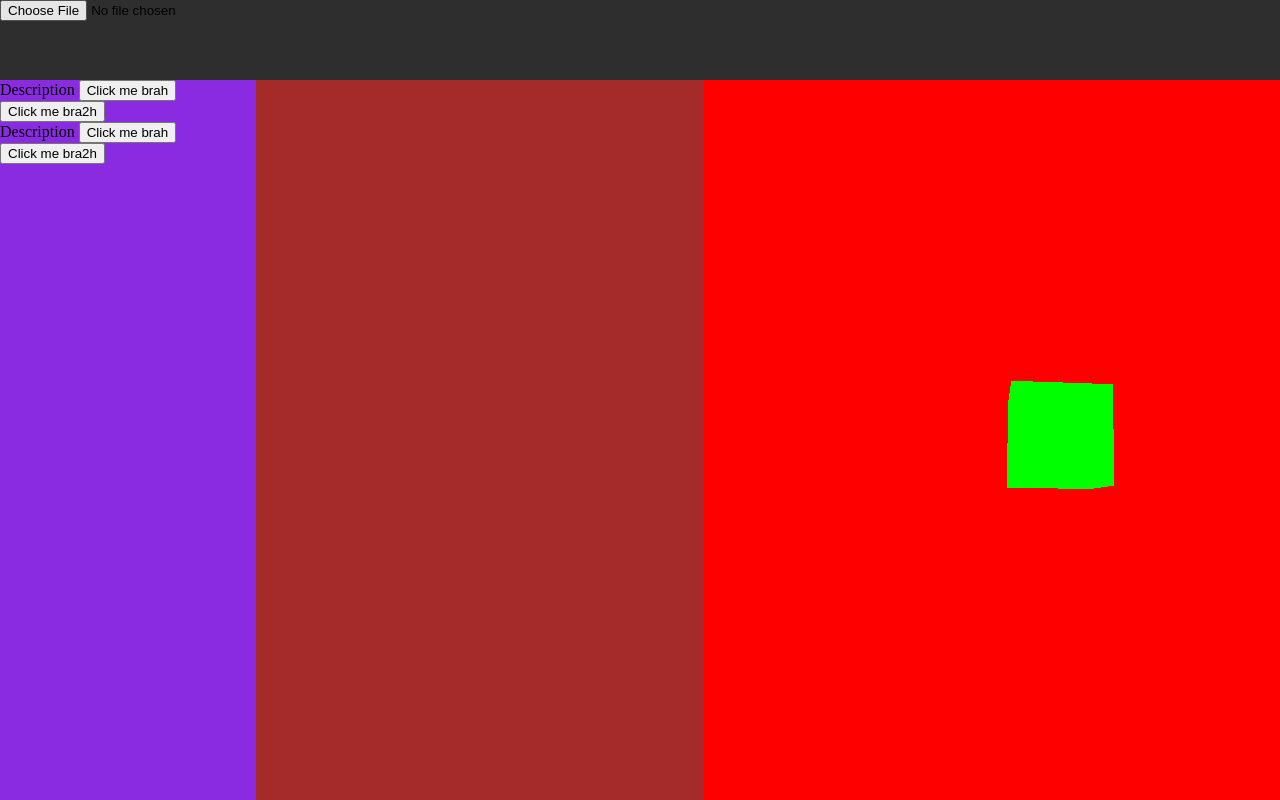
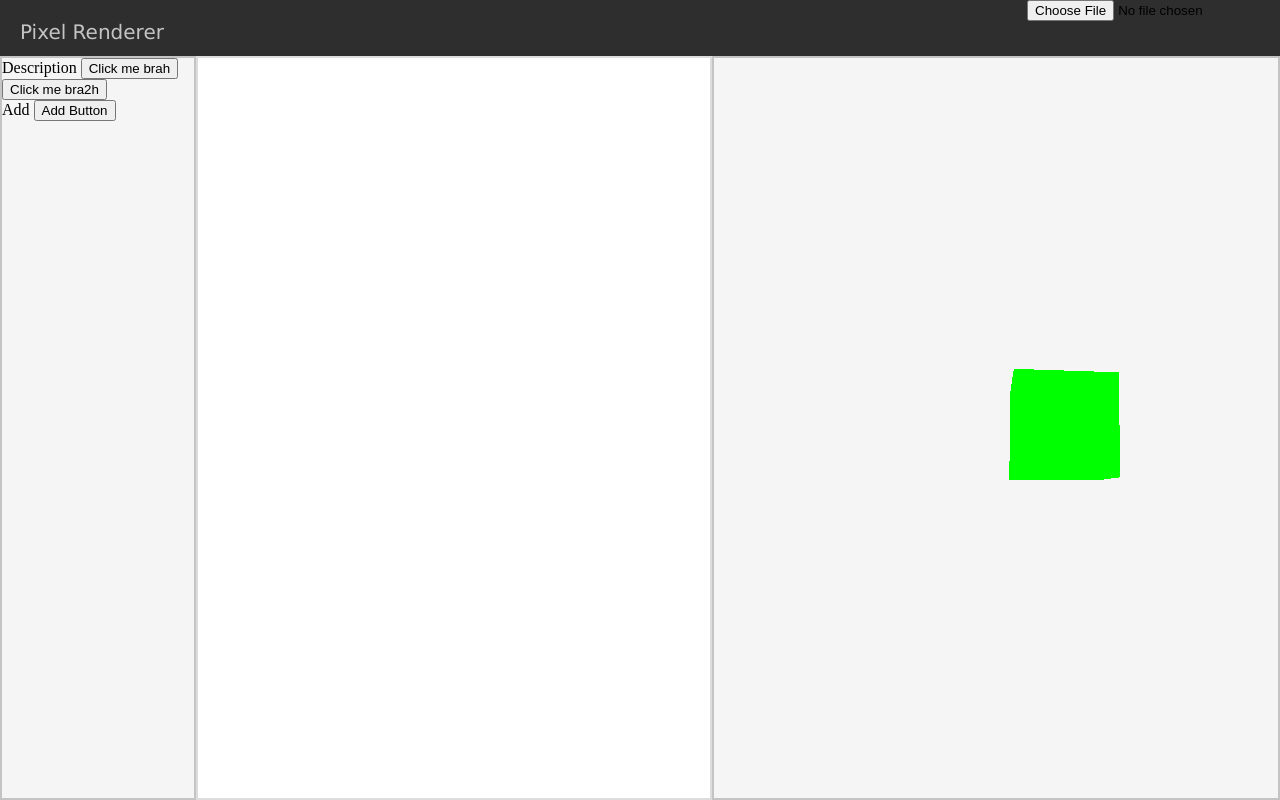
Before and after one commit to IvanNSBS/Pixel-Renderer, a plain HTML site: page index.html in a window 1280 px wide. Drawn offline with nearby package versions, Linux system fonts and the light colour scheme.

Commit message:
Added a simple button adder. Added border to layour and changed colors to match final product

```diff
--- a/index.html
+++ b/index.html
@@ -12,8 +12,9 @@
     <body>
         <div id="main" class="parent">
 
-            <div id="header" class="myDiv">
-                    <input type="file" name="loader" id="loader" onchange="changeCubeColor()"/>
+            <div id="header" class="header">
+                <p class="header-logo">Pixel Renderer</p>
+                <input type="file" name="loader" id="loader" class="header-content"onchange="changeCubeColor()"/>
             </div>
 
             <div id="xesq" class="selector">
@@ -23,9 +24,44 @@
 
                 </div>
                 </script>
-                <div id="info">Description
-                    <button type="button" onclick="changeCubeColor()">Click me brah</button>
-                    <button type="button" onclick="changeCubeColor()">Click me bra2h</button>
+                <div id="info">Add
+                    <button type="button" onclick="createButton()">Add Button</button>
+                    <div id="bt-list"></div>
+                    <script src="three/three.js"></script>
+                    <script>
+                        var buttons = []
+                        bt_list = document.getElementById("bt-list");
+                        function createButton()
+                        {
+                            buttons.push("Oie");
+                            var i = buttons.length - 1;
+                            console.log(buttons.length);
+                            var idx = "new_div_"+i;
+
+                            var divv = document.createElement("div");
+                            divv.setAttribute("id", "new_div_"+i);
+                            divv.id = "new_div_"+i
+                            divv.style.width = "100px";
+                            divv.style.height = "50px";
+                            divv.style.background = "blue";
+
+                            var btn = document.createElement("button");
+                            btn.style.width = "100%";
+                            btn.style.height = "100%";
+                            btn.id = "new_btn_"+i;
+                            btn.onclick = changeCubeColor;
+                            var t = document.createTextNode(buttons[i]);
+                            btn.appendChild(t);
+
+                            bt_list.appendChild(divv);
+                            divv.appendChild(btn);
+
+                            //divv.onclick = changeCubeColor
+                            //btn.setAttribute( "onclick", "changeDivColor("+i+")" );
+                            //document.body.insertBefore(divv, ref);
+                            //divv.body.appendChild(btn);
+                        }
+                    </script>
                 </div>
             </div>
             <div id="material" class=material></div>
@@ -34,16 +70,32 @@
                 <script id="xesq" class=preview>
                     container = document.getElementById("preview")
                     var scene = new THREE.Scene();
-                    scene.background = new THREE.Color(0xff0000);
-                    var camera = new THREE.PerspectiveCamera(75, (window.innerWidth-(window.innerWidth*0.45))/(window.innerHeight-(window.innerHeight*0.1)), 0.1, 1000);
+                    scene.background = new THREE.Color(0xf5f5f5);
+                    var camera = new THREE.PerspectiveCamera(75, (window.innerWidth-(window.innerWidth*0.45)-12)
+                                                                /(window.innerHeight-(window.innerHeight*0.07)), 0.1, 1000);
                     var renderer = new THREE.WebGLRenderer();
-                    renderer.setSize(window.innerWidth-(window.innerWidth*0.45), window.innerHeight-(window.innerHeight*0.1));
+                    renderer.setSize(window.innerWidth-(window.innerWidth*0.45)-12,
+                                     window.innerHeight-(window.innerHeight*0.07));
+
                     container.appendChild(renderer.domElement);
                     var geometry = new THREE.BoxGeometry( 1, 1, 1 );
                     var material = new THREE.MeshBasicMaterial( { color: 0x00ff00 } );
                     var cube = new THREE.Mesh( geometry, material );
                     scene.add( cube );
                     camera.position.z = 5;
+
+                    function changeCubeColor()
+                    {
+                        console.log("oia");
+                        cube.material.color.setHex(Math.random()*0xffffff);
+                    }
+                    function changeDivColor(index)
+                    {
+                        console.log(index);
+                        //index.style.background="yellow";
+                        document.getElementById("new_div_"+index).style.background="yellow";
+                        //document.getElementById("new_btn_"+index).disabled = true;
+                    }
 
                     var update = function()
                     {
--- a/ui.css
+++ b/ui.css
@@ -1,7 +1,27 @@
-.myDiv{
+.header{
     width:100%;
-    height:10%;
+    height:7%;
     background-color: #2E2E2E;
+    overflow: hidden;
+    align-content: right;
+    align-items: center
+}
+
+.header-logo
+{
+    overflow: hidden;
+    float:left;
+    padding-left: 20px;
+    font-size: 20px;
+    color: #C4C4C4;
+    align-self: center;
+    font-family: 'Lucida Sans', 'Lucida Sans Regular', 'Lucida Grande', 'Lucida Sans Unicode', Geneva, Verdana, sans-serif
+}
+
+.header-content
+{
+    overflow: hidden;
+    float:right;
 }
 
 .parent
@@ -11,31 +31,43 @@
     width: 100%;
     height:100%;
     overflow: hidden;
+    border-style: none;
+    border-width: 5px;
 }
 
 .selector
 {
-    background: blueviolet;
-    width: 20%;
-    height:90%;
+    background: whitesmoke;
+    width: 15%;
+    height:calc(93% - 4px);
     overflow: hidden;
     float: left;
+    border-style: solid;
+    border-width: 2px;
+    border-color: #C4C4C4;
 }
 
 .material
 {
-    background: brown;
-    width: 35%;
-    height:90%;
+    background: white;
+    width: 40%;
+    height:calc(93% - 4px);
     overflow: hidden;
     float: left;
+    border-style: solid;
+    border-width: 2px;
+    border-color:#dcdcdc;
+
 }
 
 .preview
 {
-    background: black;
-    width:45%;
-    height:90%;
+    background: whitesmoke;
+    width:calc(45% - 12px);
+    height:calc(93% - 4px);
     overflow: hidden;
     float: left;
+    border-style: solid;
+    border-width: 2px;
+    border-color:#C4C4C4;
 }
```
